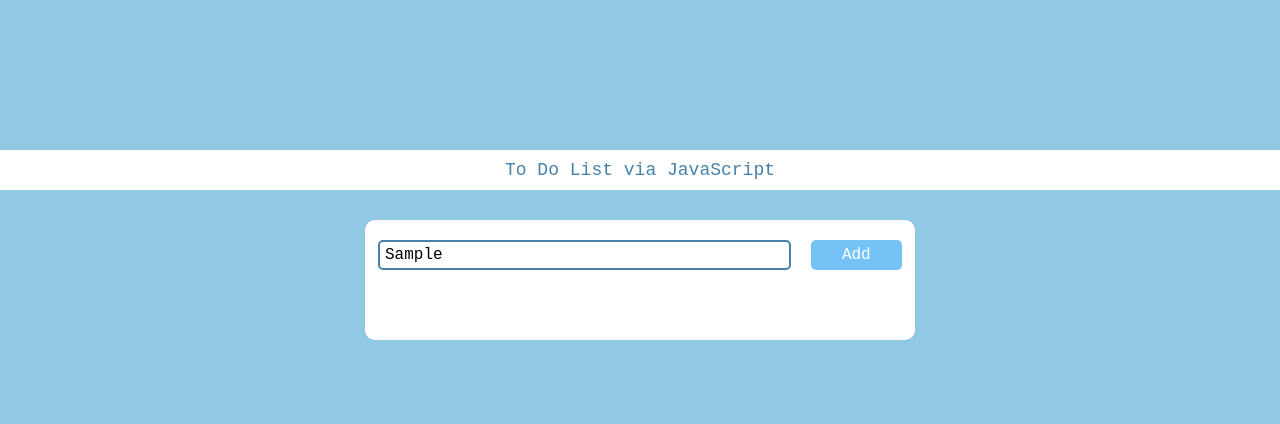
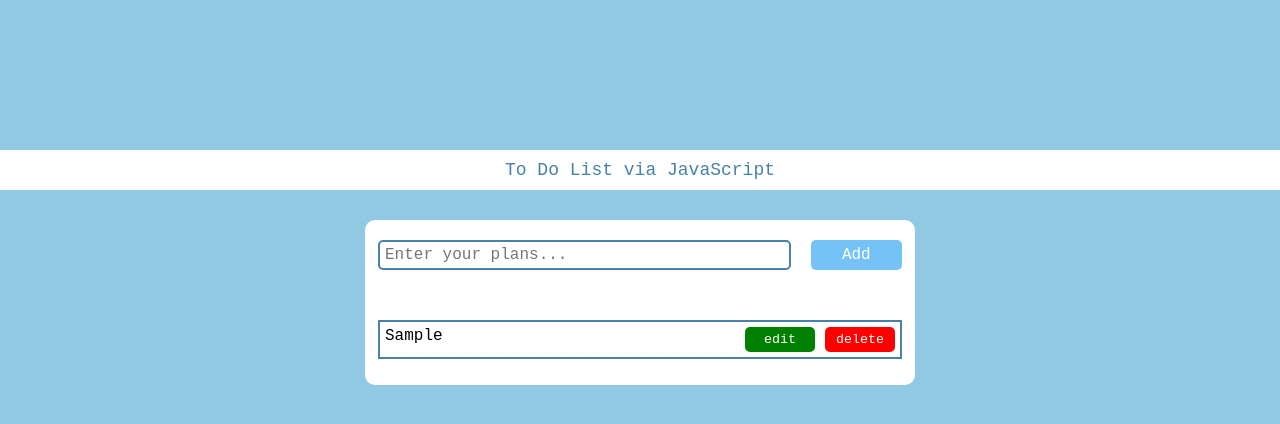
Before and after one commit to EdilZholbolduev/myProjects, a plain HTML site: page toDoList/index.html in a window 1280 px wide. Both pictures are taken after typing "Sample" into the empty fields and a click on the button "Add". Drawn offline with Linux system fonts and the light colour scheme.

Commit message:
have done whole sections, and especially JavaScript one

```diff
--- a/toDoList/app.js
+++ b/toDoList/app.js
@@ -0,0 +1,67 @@
+
+// Convert part
+let input = document.querySelector('.input')
+let btn = document.querySelector('.select-btn')
+let bottomInner = document.querySelector('.bottom__inner')
+
+
+let createTodo = ()=>{
+   // firstly let's create a div for those inputs which will be saved in the div (.bottom__inner) which was creaed in the html file
+   // method .createElement() is for creating a tag from Js, inside of the brackets we write what kind of tag is gonna be created
+   let div = document.createElement('div')
+   // let's create two buttons with value delete and edit, which are will be in the other div
+   let divButtons = document.createElement('div')
+   let editButton = document.createElement('button')
+   let deleteButton = document.createElement('button')
+   let text = document.createElement('span')
+
+
+   // we gonna set an attribute for created  tags via using method : .setAttribute(qualifiedName:'class or id ',value'name of for this class or id')
+   div.setAttribute('class','bottom__inner-text')
+   divButtons.setAttribute('class','inner-text__buttons')
+   editButton.setAttribute('class','inner__buttons-edit')
+   deleteButton.setAttribute('class','inner__buttons-delete')
+   text.setAttribute('class','textTodo')
+
+
+   // let's set the content name of delete and edit buttons
+   editButton.innerHTML = 'edit'
+   deleteButton.innerHTML = 'delete'
+   // what should happen when we press edit and delete button
+   deleteButton.onclick=()=>div.remove()
+   editButton.onclick=()=>{
+      let edit=prompt(`edit : ${text.innerHTML}`).trim()
+      edit === '' ? alert('you can not save empty input'):text.innerHTML = edit
+   }
+   // user shold not save empty input
+   if(input.value.trim() === ''){
+      alert('you can not add empty input')
+      return
+   }
+   // input of user should be shown in the (let) div
+   text.innerHTML = input.value
+   // after pressing add input space shoud stay empty, that's why we use this logic below:
+   input.value = ''
+   // let's push our edit and delete buttons to the div names as .inner-text__buttons
+   divButtons.append(editButton,deleteButton)
+   div.append(text, divButtons)
+   // when user clicks on the text which was added, it should be crossed out
+   text.onclick = ()=>{
+      text.classList.toggle("crossOut")
+   }
+
+   // then everything in the div, should be shown in the div (.bottom__inner) which was creaed in the html file before
+   // prepend is same works as push method(prepend add from top, append adds from bottom)
+   bottomInner.prepend(div)
+}
+
+// when user will click add button, then fucntion createTodo should work
+// In this situation createTodo is callback function
+btn.addEventListener('click',createTodo)
+// Now our input saves only when we click add btn, however we should also add enter keyboard
+// keydown means, if keyboard gonna work then, event means which exact key
+window.addEventListener('keydown', (event)=>{
+   if(event.code ==='Enter'){
+      createTodo()
+   }
+})
--- a/toDoList/sass/style.sass
+++ b/toDoList/sass/style.sass
@@ -41,6 +41,7 @@ body
             border: none
             border-radius: 5px
             font-size: 16px
+            outline: 0
          .select-btn:hover
             background-color: white
             color:#75C2F6
@@ -48,4 +49,56 @@ body
          .select-btn:active
             background-color: #75C2F6
             color: white
-            transition: 0.3s
+            transition: 0.2s
+      .bottom__inner
+         .bottom__inner-text
+            display: flex
+            justify-content: space-between
+            width: 100%
+            border: 2px solid #4682A9
+            margin: 0 0 6px 0
+            padding: 5px
+            .inner-text__buttons
+               display: flex
+               gap: 10px
+               height: 100%
+               .inner__buttons-delete
+                  color: white
+                  background-color: red
+                  width: 70px
+                  height: 25px
+                  cursor: pointer
+                  border-radius: 5px
+                  border: none
+                  outline: 0
+               .inner__buttons-delete:hover
+                  background-color: white
+                  color: red
+                  transition: 0.3s
+               .inner__buttons-delete:active
+                  background-color: red
+                  color: white
+                  transition: 0.2s
+               .inner__buttons-edit
+                  color: white
+                  background-color: green
+                  width: 70px
+                  height: 25px
+                  cursor: pointer
+                  border-radius: 5px
+                  border: none
+                  outline: 0
+               .inner__buttons-edit:hover
+                  background-color: white
+                  color: green
+                  transition: 0.3s
+               .inner__buttons-edit:active
+                  background-color: green
+                  color: white
+                  transition: 0.2s
+
+            .textTodo
+               cursor: pointer
+               font-size: 16px
+            .crossOut
+               text-decoration: line-through
```
Also changed, not shown: toDoList/css/style.css.
